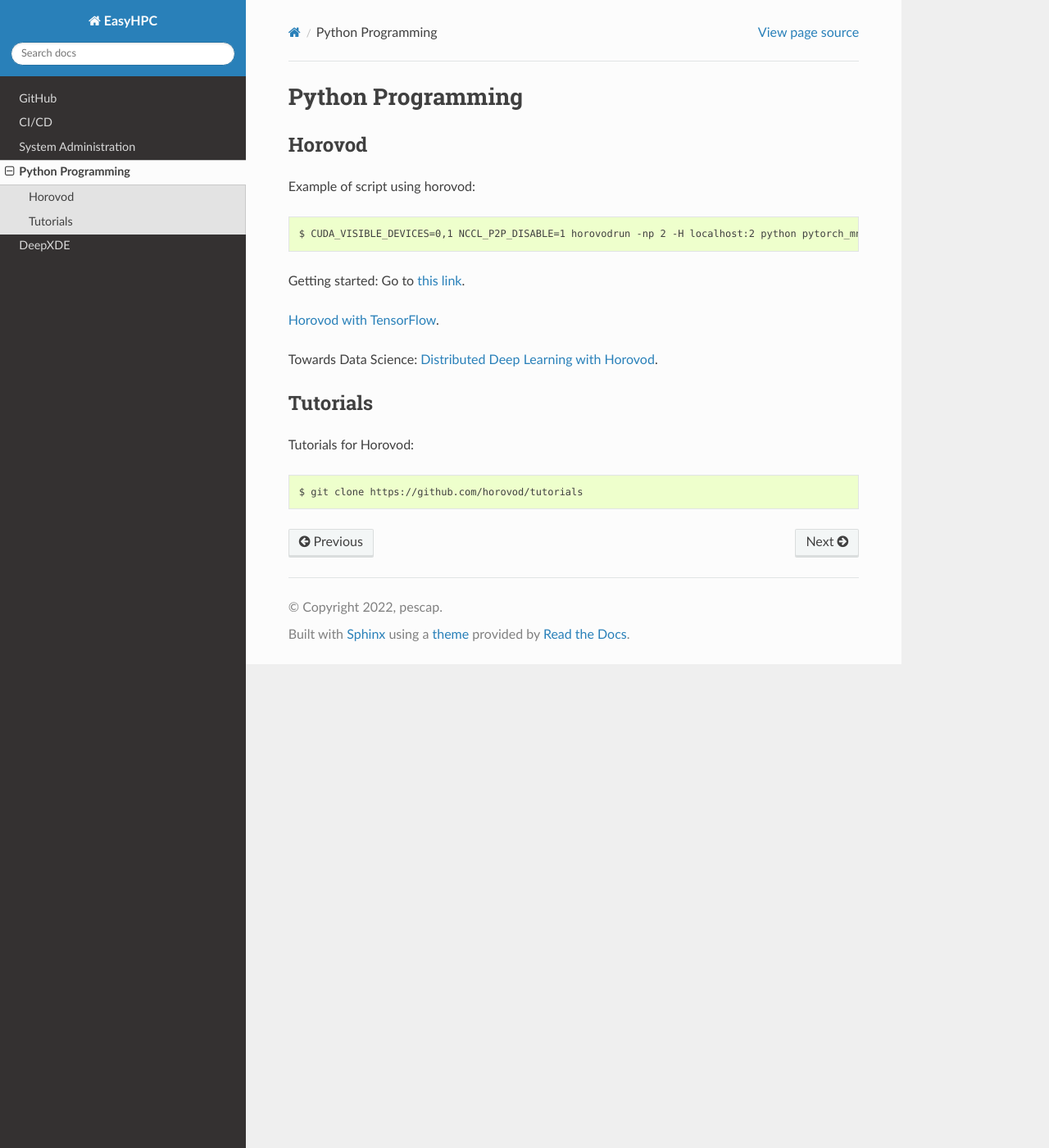
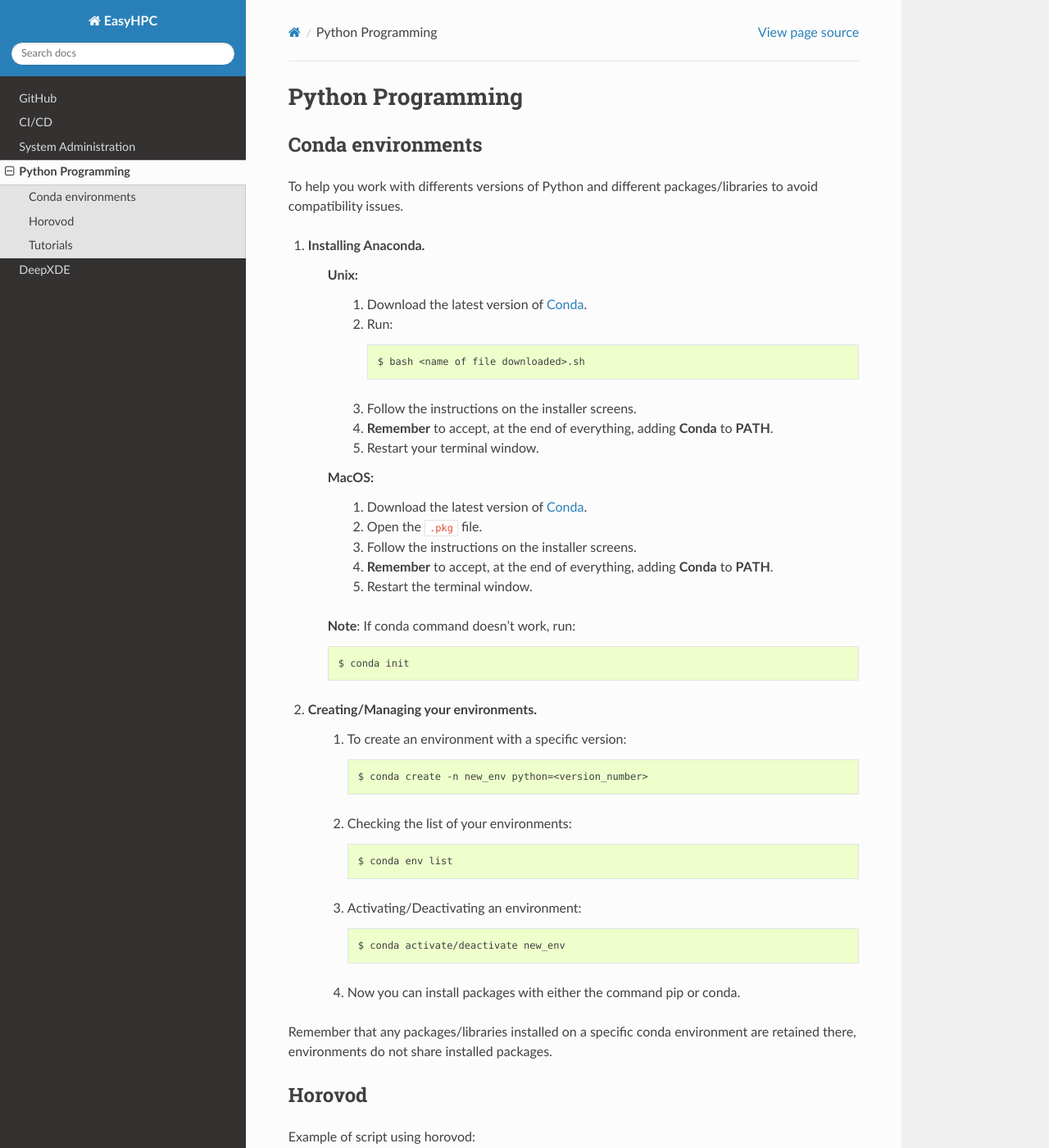
Before and after one commit to pescap/EasyHPC, a Sphinx documentation site: the page built from docs/source/horovod.rst, in a window 1280 px wide and 1400 px high. Shown: the whole window at 82% size. Built offline with Sphinx 7.4.7 and the Read the Docs theme 2.0.0, drawn with Linux system fonts in a browser that asks for light colours.

Commit message:
"Added Anaconda section in Python Programming"

```diff
--- a/docs/source/horovod.rst
+++ b/docs/source/horovod.rst
@@ -1,8 +1,52 @@
 Python Programming
 ==================
 
+Conda environments
+------------------
+To help you work with differents versions of Python and different packages/libraries to avoid compatibility issues.
+
+1. Installing Anaconda.
+    Unix:
+       1. Download the latest version of `Conda <https://www.anaconda.com/products/individual>`_.
+       2. Run::
+
+            $ bash <name of file downloaded>.sh
+
+       3. Follow the instructions on the installer screens.
+       4. **Remember** to accept, at the end of everything, adding **Conda** to **PATH**.
+       5. Restart your terminal window.
+
+    MacOS:
+       1. Download the latest version of `Conda <https://www.anaconda.com/products/individual>`_.
+       2. Open the ``.pkg`` file.
+       3. Follow the instructions on the installer screens.
+       4. **Remember** to accept, at the end of everything, adding **Conda** to **PATH**.
+       5. Restart the terminal window.
+
+    **Note**: If conda command doesn't work, run::
+
+        $ conda init
+
+2. Creating/Managing your environments.
+    1. To create an environment with a specific version::
+
+        $ conda create -n new_env python=<version_number>
+
+    2. Checking the list of your environments::
+
+        $ conda env list
+
+    3. Activating/Deactivating an environment::
+
+        $ conda activate/deactivate new_env
+
+    4. Now you can install packages with either the command pip or conda.
+
+Remember that any packages/libraries installed on a specific conda environment are retained there, environments do not share installed packages.
+
+
 Horovod
----------------
+-------
 
 Example of script using horovod::
 
@@ -17,7 +61,7 @@ Towards Data Science: `Distributed Deep Learning with Horovod <https://towardsda
 
 
 Tutorials
----------------
+---------
 
 Tutorials for Horovod: ::
 
```
